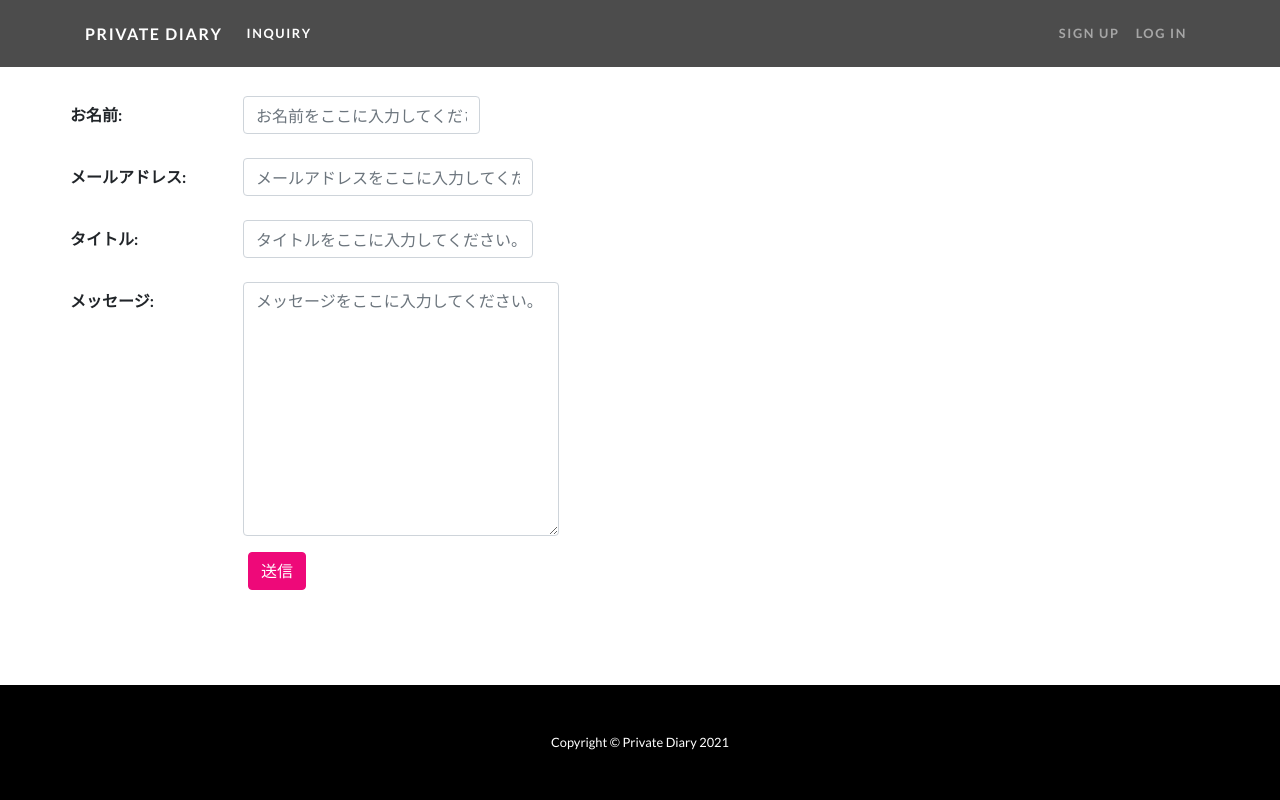
After one commit to smygw72/Private-Diary, a Django app: page /inquiry/ in a window 1280 px wide. The commit adds this page. Run offline with Django 3.2, Linux system fonts and the light colour scheme; some libraries are stand-ins or nearby versions.

Commit message:
finished Chapter 8

```diff
--- /dev/null
+++ b/diary/forms.py
@@ -0,0 +1,23 @@
+from django import forms
+
+
+class InquiryForm(forms.Form):
+    name = forms.CharField(label='お名前', max_length=30)
+    email = forms.EmailField(label='メールアドレス')
+    title = forms.CharField(label='タイトル', max_length=30)
+    message = forms.CharField(label='メッセージ', widget=forms.Textarea)
+
+    def __init__(self, *args, **kwargs):
+        super().__init__(*args, **kwargs)
+
+        self.fields['name'].widget.attrs['class'] = 'form-control col-9'
+        self.fields['name'].widget.attrs['placeholder'] = 'お名前をここに入力してください。'
+
+        self.fields['email'].widget.attrs['class'] = 'form-control col-11'
+        self.fields['email'].widget.attrs['placeholder'] = 'メールアドレスをここに入力してください。'
+
+        self.fields['title'].widget.attrs['class'] = 'form-control col-11'
+        self.fields['title'].widget.attrs['placeholder'] = 'タイトルをここに入力してください。'
+
+        self.fields['message'].widget.attrs['class'] = 'form-control col-12'
+        self.fields['message'].widget.attrs['placeholder'] = 'メッセージをここに入力してください。'
--- a/diary/templates/base.html
+++ b/diary/templates/base.html
@@ -39,7 +39,7 @@
                 <div class="collapse navbar-collapse" id="navbarResponsive">
                     <ul class="navbar-nav mr-auto">
                         <li class="nav-item {% block active_inquiry %}{% endblock %}">
-                            <a class="nav-link" href="#">INQUIRY</a>
+                            <a class="nav-link" href="{% url 'diary:inquiry' %}">INQUIRY</a>
                         </li>
                     </ul>
                     <ul class="navbar-nav ml-auto">
--- /dev/null
+++ b/diary/templates/inquiry.html
@@ -0,0 +1,35 @@
+{% extends 'base.html' %}
+
+{% block title %}お問い合わせ|Private Diary
+{% endblock %}
+
+{% block active_inquiry %}active{% endblock %}
+
+{% block contents %}
+<div class="container">
+    <div class="row">
+        <div class="my-div-style">
+            <form method="post">
+                {% csrf_token %}
+
+                {{ forms.non_field_errors }}
+
+                {% for field in form %}
+                    <div class="form-group row">
+                        <label for="{{ field.id_for_label }}" class="col-sm-4 col-form-label">
+                            <strong>{{ field.label_tag }}</strong>
+                        </label>
+                        <div class="col-sm-8">
+                            {{ field }}
+                            {{ field.errors }}
+                        </div>
+                    </div>
+                {% endfor %}
+                <div class="offset-sm-4 col-sm-8">
+                    <button class="btn btn-primary" type="submit">送信</button>
+                </div>
+            </form>
+        </div>
+    </div>
+</div>
+{% endblock %}
--- a/diary/urls.py
+++ b/diary/urls.py
@@ -5,4 +5,5 @@ from . import views
 app_name = 'diary'
 urlpatterns = [
     path('', views.IndexView.as_view(), name='index'),
+    path('inquiry/', views.InquiryView.as_view(), name="inquiry"),
 ]
--- a/diary/views.py
+++ b/diary/views.py
@@ -1,6 +1,13 @@
 from django.views import generic
+
+from .forms import InquiryForm
 
 
 # Create your views here.
 class IndexView(generic.TemplateView):
     template_name = 'index.html'
+
+
+class InquiryView(generic.FormView):
+    template_name = "inquiry.html"
+    form_class = InquiryForm
--- a/static/css/mystyle.css
+++ b/static/css/mystyle.css
@@ -7,3 +7,7 @@ body, #wrapper{
 footer{
     margin-top: auto;
 }
+
+.my-div-style{
+    margin-top:6rem;
+}
```
Also changed, not shown: diary/templates/index.html (indentation only).
